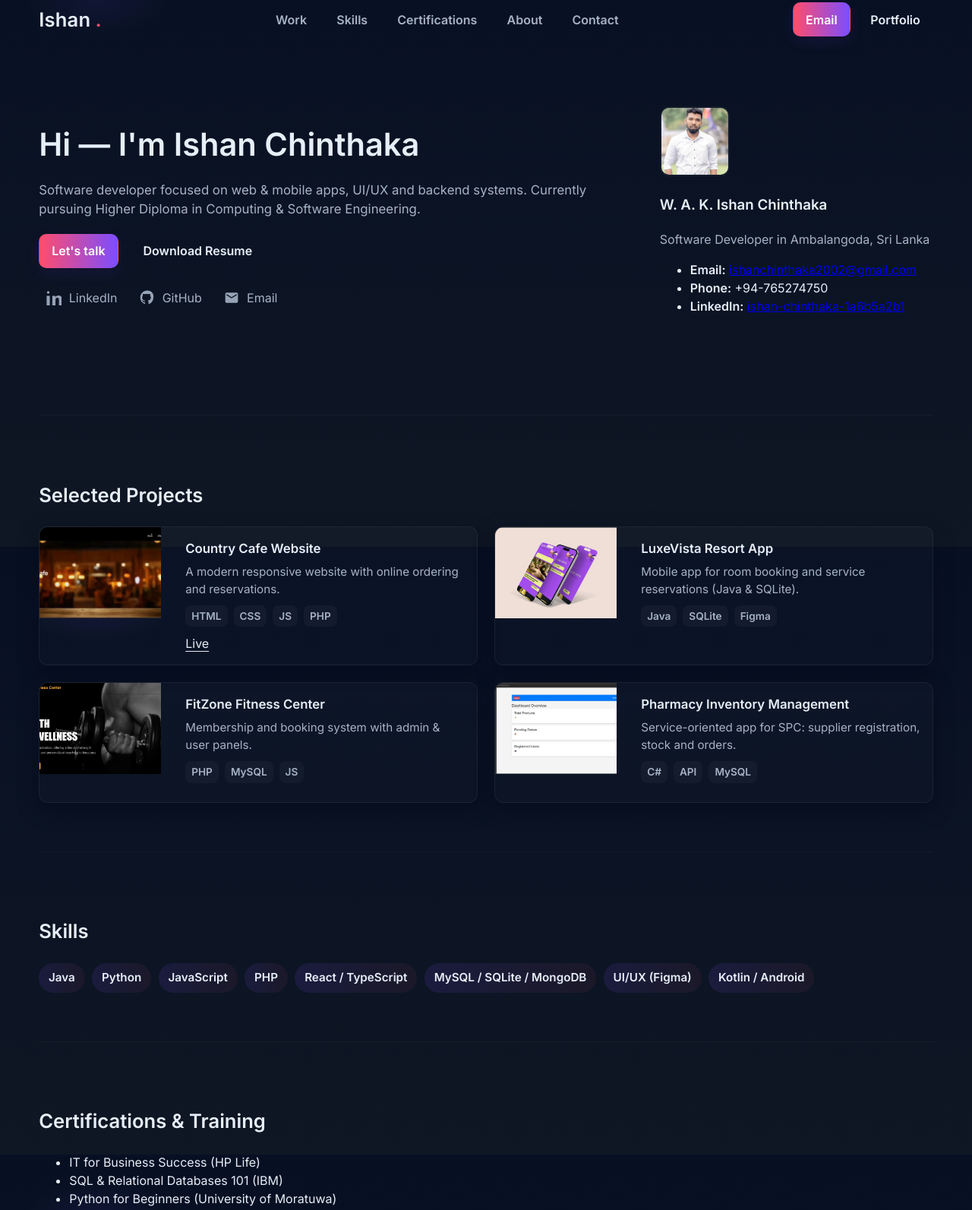
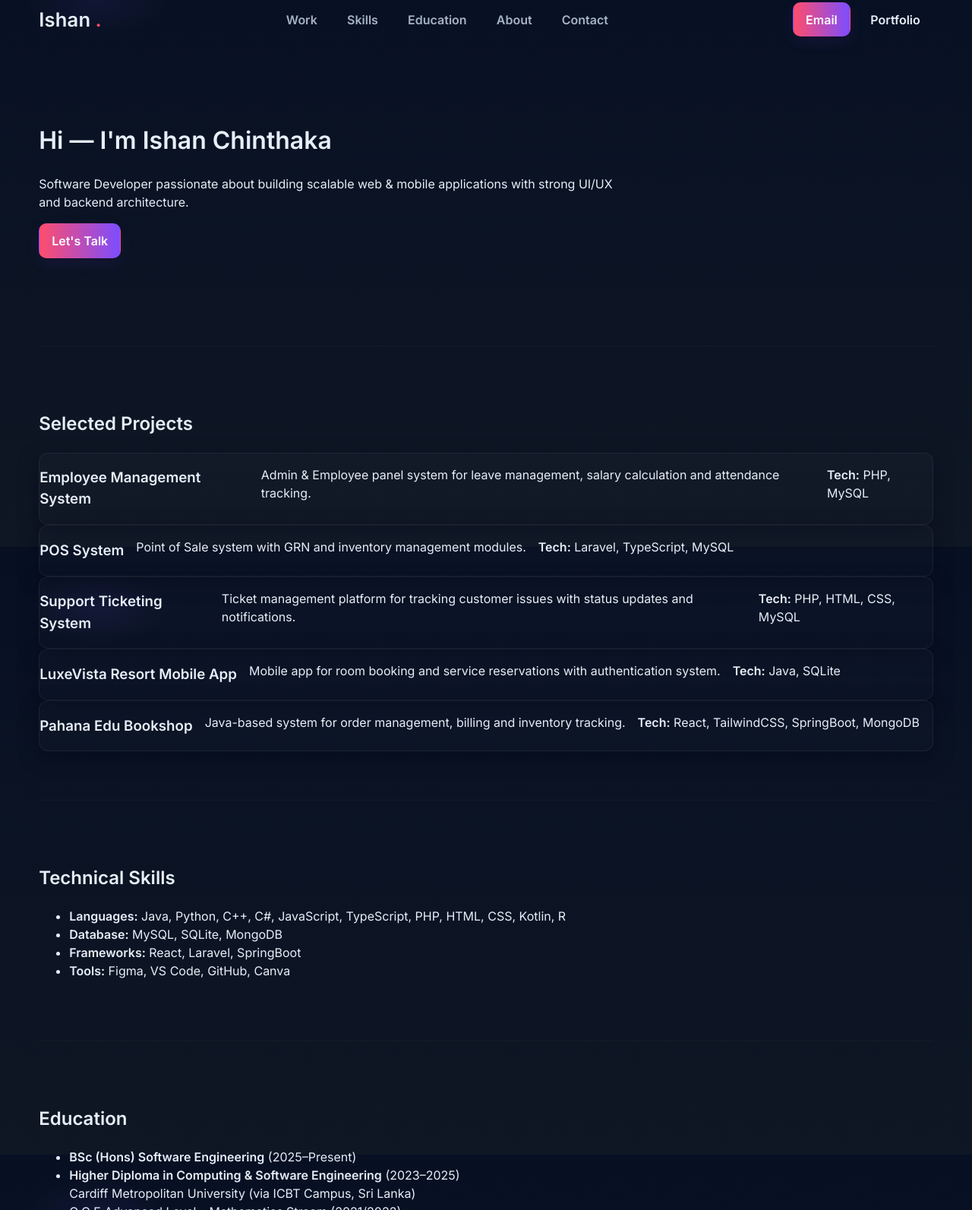
Before and after one commit to ish-22/ishan-chinthaka, a plain HTML site: page index.html in a window 1280 px wide. Shown: the part 80-1673 px from the top of the page at 76% size. Drawn offline with Linux system fonts and the light colour scheme.

Commit message:
updated code

```diff
--- a/index.html
+++ b/index.html
@@ -6,208 +6,141 @@
     <meta name="viewport" content="width=device-width,initial-scale=1" />
     <title>Ishan Chinthaka — Software Developer</title>
     <meta name="description" content="Ishan Chinthaka — Software Developer. Web & mobile apps, PHP, Java, React, UI/UX.">
-    <link rel="preconnect" href="https://fonts.googleapis.com">
     <link href="https://fonts.googleapis.com/css2?family=Jost:wght@400;600;700&family=Inter:wght@300;400;600&display=swap" rel="stylesheet">
     <link rel="stylesheet" href="./index.css">
 </head>
 
 <body>
+
     <header class="site-header" id="top">
         <div class="container header-inner">
             <a class="brand" href="#top">Ishan<span class="accent">.</span></a>
 
-            <button class="menu-toggle" id="menuToggle" aria-expanded="false" aria-label="Open menu">
-        <span class="hamburger"></span>
-      </button>
-
-            <nav class="nav" id="nav">
+            <nav class="nav">
                 <ul class="nav-list">
                     <li><a href="#work">Work</a></li>
                     <li><a href="#skills">Skills</a></li>
-                    <li><a href="#certs">Certifications</a></li>
+                    <li><a href="#education">Education</a></li>
                     <li><a href="#about">About</a></li>
                     <li><a href="#contact">Contact</a></li>
                 </ul>
             </nav>
+
             <div class="header-actions">
                 <a class="btn btn-primary" href="mailto:ishanchinthaka2002@gmail.com">Email</a>
-                <a class="btn" href="https://ish-22.github.io/ishan-chinthaka/" target="_blank" rel="noopener">Portfolio</a>
+                <a class="btn" href="https://ish-22.github.io/ishanchinthaka2002/" target="_blank">Portfolio</a>
             </div>
         </div>
 
         <div class="hero container">
             <div class="hero-left">
-                <h1 class="hero-title">Hi — I'm <strong>Ishan Chinthaka</strong></h1>
-                <p class="hero-sub">Software developer focused on web & mobile apps, UI/UX and backend systems. Currently pursuing Higher Diploma in Computing & Software Engineering.</p>
-                <div class="hero-ctas">
-                    <a class="btn btn-primary large" href="#contact">Let's talk</a>
-                    <a class="btn ghost" href="./images/IshanChinthaka_Resume.pdf" target="_blank" rel="noopener">Download Resume</a>
-                </div>
-
-                <div class="social-row">
-                    <a class="social" href="https://www.linkedin.com/in/ishan-chinthaka-1a6b5a2b1/" target="_blank" rel="noopener" aria-label="LinkedIn">
-                        <!-- LinkedIn SVG -->
-                        <svg width="20" height="20" viewBox="0 0 24 24" fill="currentColor" aria-hidden="true"><path d="M4.98 3.5C4.98 4.6 4.12 5.5 3 5.5S1 4.6 1 3.5 1.86 1.5 3 1.5s1.98.9 1.98 2zM.5 8.98h5V24h-5V8.98zM9.5 8.98h4.78v2.05h.07c.66-1.25 2.28-2.57 4.7-2.57 5.02 0 5.95 3.3 5.95 7.58V24h-5v-7.7c0-1.84-.03-4.21-2.57-4.21-2.58 0-2.98 2.02-2.98 4.07V24h-5V8.98z"/></svg>
-                        <span>LinkedIn</span>
-                    </a>
-
-                    <a class="social" href="https://github.com/ish-22" target="_blank" rel="noopener" aria-label="GitHub">
-                        <svg width="20" height="20" viewBox="0 0 24 24" fill="currentColor" aria-hidden="true"><path d="M12 .5C5.7.5.9 5.3.9 11.6c0 4.6 2.9 8.5 6.9 9.9.5.1.7-.2.7-.5v-1.7c-2.8.6-3.4-1.2-3.4-1.2-.5-1.2-1.2-1.5-1.2-1.5-1-.7.1-.7.1-.7 1.1.1 1.7 1.1 1.7 1.1 1 .1 1.6.7 2 1.1.1-.8.4-1.3.7-1.6-2.2-.3-4.5-1.1-4.5-5 0-1.1.4-2 1.1-2.8-.1-.3-.5-1.3.1-2.6 0 0 .9-.3 3 .1.8-.2 1.7-.3 2.6-.3s1.8.1 2.6.3c2.1-.4 3-.1 3-.1.6 1.3.3 2.3.1 2.6.7.8 1.1 1.8 1.1 2.8 0 3.9-2.4 4.7-4.6 5 .4.4.8 1 1 2v3c0 .3.2.6.7.5 4-1.4 6.9-5.3 6.9-9.9C23.1 5.3 18.3.5 12 .5z"/></svg>
-                        <span>GitHub</span>
-                    </a>
-
-                    <a class="social" href="mailto:ishanchinthaka2002@gmail.com" aria-label="Email">
-                        <svg width="20" height="20" viewBox="0 0 24 24" fill="currentColor" aria-hidden="true"><path d="M20 4H4a2 2 0 00-2 2v12a2 2 0 002 2h16a2 2 0 002-2V6a2 2 0 00-2-2zm0 4l-8 5-8-5V6l8 5 8-5v2z"/></svg>
-                        <span>Email</span>
-                    </a>
-                </div>
-            </div>
-
-            <div class="hero-right">
-                <div class="photo-card">
-                    <img src="./images/ishan-chinthaka.jpg" alt="Ishan Chinthaka" class="profile-photo">
-                    <div class="photo-bio">
-                        <h3>W. A. K. Ishan Chinthaka</h3>
-                        <p class="muted">Software Developer in Ambalangoda, Sri Lanka</p>
-                        <ul class="contact-list">
-                            <li><strong>Email:</strong> <a href="mailto:ishanchinthaka2002@gmail.com">ishanchinthaka2002@gmail.com</a></li>
-                            <li><strong>Phone:</strong> +94-765274750</li>
-                            <li><strong>LinkedIn:</strong> <a href="https://www.linkedin.com/in/ishan-chinthaka-1a6b5a2b1/" target="_blank" rel="noopener">ishan-chinthaka-1a6b5a2b1</a></li>
-                        </ul>
-                    </div>
-                </div>
+                <h1>Hi — I'm <strong>Ishan Chinthaka</strong></h1>
+                <p>Software Developer passionate about building scalable web & mobile applications with strong UI/UX and backend architecture.</p>
+                <a class="btn btn-primary" href="#contact">Let's Talk</a>
             </div>
         </div>
     </header>
 
     <main>
+
+        <!-- ================= PROJECTS ================= -->
         <section id="work" class="section container">
-            <h2 class="section-title">Selected Projects</h2>
-            <div class="grid projects">
-                <!-- Card 1 -->
-                <article class="card">
-                    <img src="./images/project-1.png" alt="Country Cafe" class="card-image">
-                    <div class="card-body">
-                        <h3>Country Cafe Website</h3>
-                        <p>A modern responsive website with online ordering and reservations.</p>
-                        <p class="tags"><span>HTML</span><span>CSS</span><span>JS</span><span>PHP</span></p>
-                        <div class="card-actions">
-                            <a class="link" href="https://ish-22.github.io/ishan-chinthaka/" target="_blank" rel="noopener">Live</a>
+            <h2>Selected Projects</h2>
+
+            <div class="grid">
+
+                <div class="card">
+                    <h3>Employee Management System</h3>
+                    <p>Admin & Employee panel system for leave management, salary calculation and attendance tracking.</p>
+                    <p><strong>Tech:</strong> PHP, MySQL</p>
                 </div>
+
+                <div class="card">
+                    <h3>POS System</h3>
+                    <p>Point of Sale system with GRN and inventory management modules.</p>
+                    <p><strong>Tech:</strong> Laravel, TypeScript, MySQL</p>
                 </div>
-                </article>
 
-                <!-- Card 2 -->
-                <article class="card">
-                    <img src="./images/project-2.png" alt="LuxeVista" class="card-image">
-                    <div class="card-body">
-                        <h3>LuxeVista Resort App</h3>
-                        <p>Mobile app for room booking and service reservations (Java & SQLite).</p>
-                        <p class="tags"><span>Java</span><span>SQLite</span><span>Figma</span></p>
+                <div class="card">
+                    <h3>Support Ticketing System</h3>
+                    <p>Ticket management platform for tracking customer issues with status updates and notifications.</p>
+                    <p><strong>Tech:</strong> PHP, HTML, CSS, MySQL</p>
                 </div>
-                </article>
 
-                <!-- Card 3 -->
-                <article class="card">
-                    <img src="./images/project-3.png" alt="FitZone" class="card-image">
-                    <div class="card-body">
-                        <h3>FitZone Fitness Center</h3>
-                        <p>Membership and booking system with admin & user panels.</p>
-                        <p class="tags"><span>PHP</span><span>MySQL</span><span>JS</span></p>
+                <div class="card">
+                    <h3>LuxeVista Resort Mobile App</h3>
+                    <p>Mobile app for room booking and service reservations with authentication system.</p>
+                    <p><strong>Tech:</strong> Java, SQLite</p>
                 </div>
-                </article>
 
-                <!-- Card 4 -->
-                <article class="card">
-                    <img src="./images/project-4.png" alt="Pharmacy Inventory" class="card-image">
-                    <div class="card-body">
-                        <h3>Pharmacy Inventory Management</h3>
-                        <p>Service-oriented app for SPC: supplier registration, stock and orders.</p>
-                        <p class="tags"><span>C#</span><span>API</span><span>MySQL</span></p>
+                <div class="card">
+                    <h3>Pahana Edu Bookshop</h3>
+                    <p>Java-based system for order management, billing and inventory tracking.</p>
+                    <p><strong>Tech:</strong> React, TailwindCSS, SpringBoot, MongoDB</p>
                 </div>
-                </article>
+
             </div>
         </section>
 
+        <!-- ================= SKILLS ================= -->
         <section id="skills" class="section container">
-            <h2 class="section-title">Skills</h2>
-            <div class="skill-grid">
-                <span class="skill">Java</span>
-                <span class="skill">Python</span>
-                <span class="skill">JavaScript</span>
-                <span class="skill">PHP</span>
-                <span class="skill">React / TypeScript</span>
-                <span class="skill">MySQL / SQLite / MongoDB</span>
-                <span class="skill">UI/UX (Figma)</span>
-                <span class="skill">Kotlin / Android</span>
-            </div>
-        </section>
+            <h2>Technical Skills</h2>
 
-        <section id="certs" class="section container">
-            <h2 class="section-title">Certifications & Training</h2>
-            <ul class="cert-list">
-                <li>IT for Business Success (HP Life)</li>
-                <li>SQL & Relational Databases 101 (IBM)</li>
-                <li>Python for Beginners (University of Moratuwa)</li>
-                <li>UI/UX with Figma (Udemy)</li>
-                <li>Software Testing & QA (Udemy)</li>
+            <ul>
+                <li><strong>Languages:</strong> Java, Python, C++, C#, JavaScript, TypeScript, PHP, HTML, CSS, Kotlin, R</li>
+                <li><strong>Database:</strong> MySQL, SQLite, MongoDB</li>
+                <li><strong>Frameworks:</strong> React, Laravel, SpringBoot</li>
+                <li><strong>Tools:</strong> Figma, VS Code, GitHub, Canva</li>
             </ul>
         </section>
 
-        <section id="about" class="section container">
-            <h2 class="section-title">About</h2>
-            <div class="about-grid">
-                <div>
-                    <p>I am a focused, motivated and analytical software developer who loves problem solving and building usable, maintainable systems. I have experience with web & mobile apps, back-end APIs, and UI/UX design. Currently studying for a Higher
-                        Diploma in Computing & Software Engineering at Cardiff Metropolitan University (via ICBT Campus).</p>
+        <!-- ================= EDUCATION ================= -->
+        <section id="education" class="section container">
+            <h2>Education</h2>
 
-                    <h4>Experience Highlights</h4>
             <ul>
-                        <li>Trainee Software Developer — AMAZOFT (June 2025 — Present)</li>
-                        <li>Employee Management System (PHP, MySQL)</li>
-                        <li>POS System (Laravel, TypeScript, MySQL)</li>
-                        <li>School Management System (PHP, HTML/CSS)</li>
+                <li><strong>BSc (Hons) Software Engineering</strong> (2025–Present)</li>
+                <li><strong>Higher Diploma in Computing & Software Engineering</strong> (2023–2025)<br> Cardiff Metropolitan University (via ICBT Campus, Sri Lanka)
+                </li>
+                <li>G.C.E Advanced Level – Mathematics Stream (2021/2022)</li>
+                <li>G.C.E Ordinary Level – 2018</li>
             </ul>
-                </div>
-                <aside class="side-card">
-                    <h4>Contact</h4>
-                    <p><strong>Email</strong><br><a href="mailto:ishanchinthaka2002@gmail.com">ishanchinthaka2002@gmail.com</a></p>
-                    <p><strong>Phone</strong><br>+94-765274750</p>
-                    <p><strong>Location</strong><br>Kuruduwaththa, Meetiyagoda</p>
-                    <a class="btn btn-primary" href="https://www.linkedin.com/in/ishan-chinthaka-1a6b5a2b1/" target="_blank" rel="noopener">LinkedIn profile</a>
-                </aside>
-            </div>
         </section>
 
+        <!-- ================= ABOUT ================= -->
+        <section id="about" class="section container">
+            <h2>About Me</h2>
+
+            <p>I am a highly motivated and analytical Software Developer with strong problem-solving skills and a passion for building scalable systems. I thrive in dynamic environments and continuously seek opportunities to grow technically and professionally.</p>
+
+            <h3>Experience</h3>
+            <ul>
+                <li><strong>Trainee Software Developer</strong> — AMAZOFT (PVT) Ltd. (June 2025 – Present)</li>
+                <li>Remade AMAZOFT company website with modern UI/UX (TypeScript)</li>
+                <li>Developed School Management System (PHP, MySQL)</li>
+                <li>Developed FixNow Service Request Platform</li>
+            </ul>
+        </section>
+
+        <!-- ================= CONTACT ================= -->
         <section id="contact" class="section container">
-            <h2 class="section-title">Get in touch</h2>
-            <p>If you have a project, collaboration or role that fits, email me — I usually reply within a few days.</p>
+            <h2>Contact</h2>
 
-            <div class="contact-grid">
-                <div class="contact-card">
-                    <h4>Say Hello</h4>
-                    <a class="contact-email" href="mailto:ishanchinthaka2002@gmail.com">ishanchinthaka2002@gmail.com</a>
-                    <p class="muted">Or reach out on <a href="https://www.linkedin.com/in/ishan-chinthaka-1a6b5a2b1/" target="_blank" rel="noopener">LinkedIn</a> / <a href="https://github.com/ish-22" target="_blank" rel="noopener">GitHub</a></p>
-                </div>
+            <p><strong>Email:</strong> ishanchinthaka2002@gmail.com</p>
+            <p><strong>Phone:</strong> +94-765274750 / +94-752464420</p>
+            <p><strong>Address:</strong> 320/B, Kuruduwaththa, Meetiyagoda, Sri Lanka</p>
+            <p><strong>LinkedIn:</strong> https://www.linkedin.com/in/ishan-chinthaka-1a6b5a2b1/</p>
+            <p><strong>GitHub:</strong> https://github.com/ish-22</p>
+        </section>
 
-                <div class="contact-card">
-                    <h4>Resume</h4>
-                    <a class="btn" href="./images/IshanChinthaka_Resume.pdf" download="Ishan_Chinthaka_CV.pdf" target="_blank" rel="noopener">Download resume (PDF)</a>
-                </div>
-            </div>
-        </section>
     </main>
 
     <footer class="site-footer">
-        <div class="container footer-inner">
-            <p>© <span id="year"></span> Designed &amp; developed by <strong>Ishan Chinthaka</strong></p>
-            <p class="muted">LinkedIn • GitHub • Email</p>
+        <div class="container">
+            <p>© 2025 Ishan Chinthaka — Software Developer</p>
         </div>
     </footer>
 
-    <a id="backToTop" class="back-to-top" href="#top" aria-label="Back to top">↑</a>
-
-    <script src="./index.js" defer></script>
 </body>
 
 </html>
```
Lines whose indentation alone changed are shown as unchanged.
